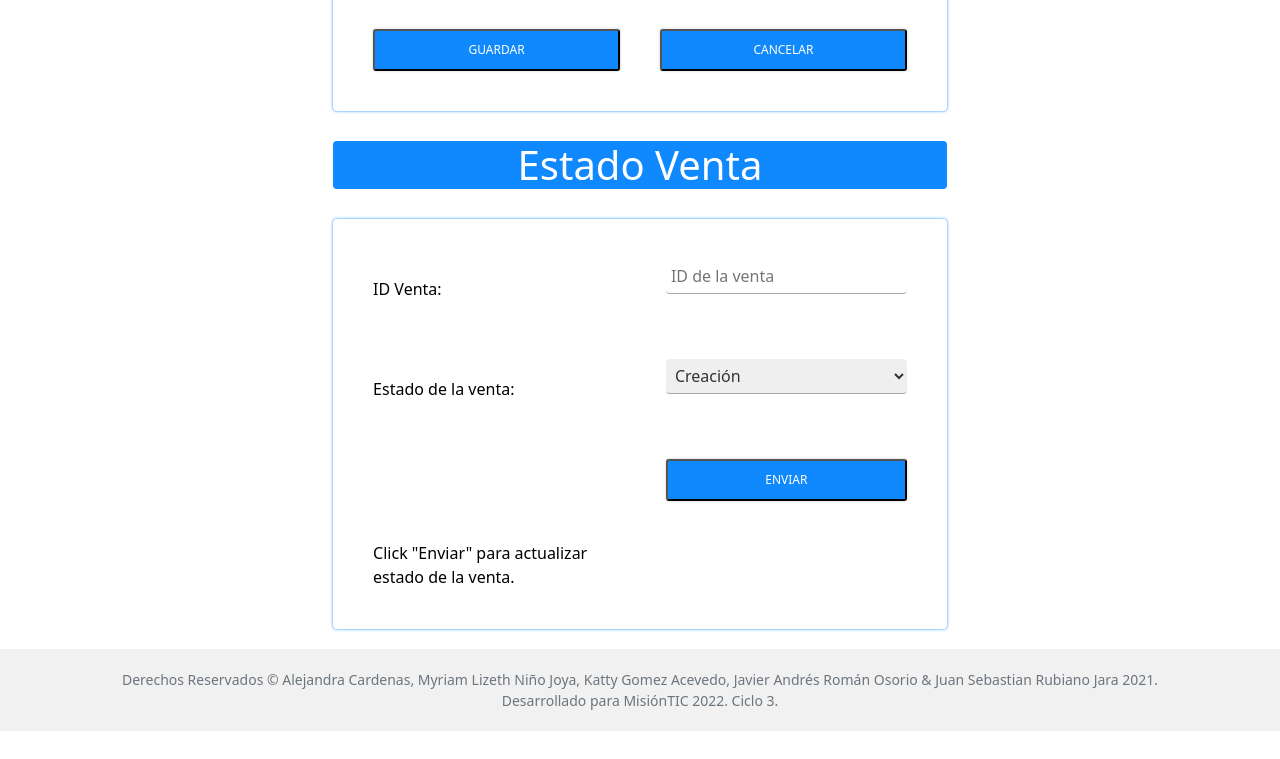
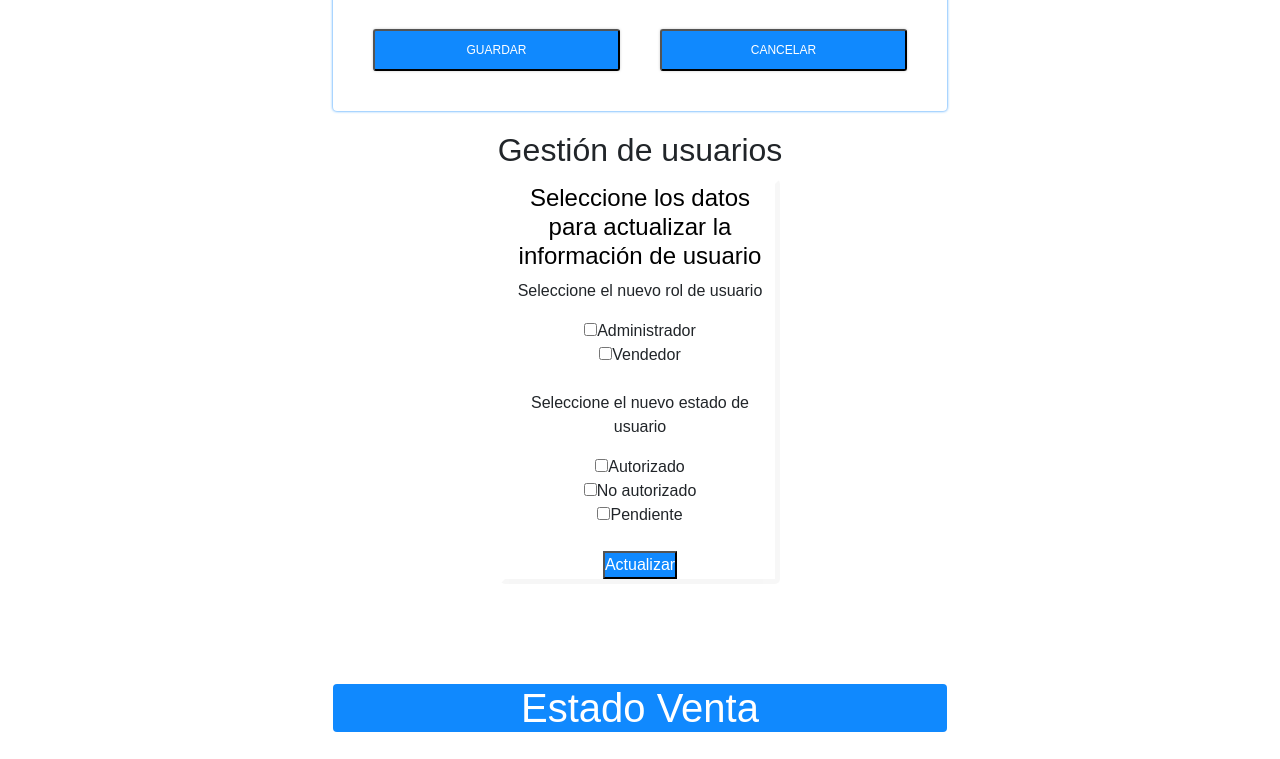
Before and after one commit to jsrubianoj/LAJAKProject, a React (Create React App) app: page / in a window 1280 px wide. Shown: the part 1100-1859 px from the top of the page. Before the commit the page ends 1831 px from the top, so only its background shows below. Built offline with nearby package versions, Linux system fonts and the light colour scheme.

Commit message:
GestionUsuarios

```diff
--- /dev/null
+++ b/src/components/gestionU/GestionU.js
@@ -0,0 +1,43 @@
+import React from 'react'
+import './gestionU.css'
+const GestionU = () => {
+    return (
+        <div>
+            <h2 id="titulo">Gestión de usuarios</h2>
+
+<main>
+
+    <h4 class="texto">Seleccione los datos para actualizar la información de usuario</h4>
+
+    <form class="form">
+
+        <p>Seleccione el nuevo rol de usuario</p>
+        <input type="checkbox" id="administrador" name="administrador" value="administrador"/>
+        <label for="administrador"> Administrador</label>
+        <br/>
+        <input type="checkbox" id="vendedor" name="vendedor" value="vendedor"/>
+        <label for="vendedor"> Vendedor</label><br/>
+    </form>
+
+    <br/>
+    <form class="form">
+        <p>Seleccione el nuevo estado de usuario</p>
+
+        <input type="checkbox" id="autorizado" name="autorizado" value="autorizado"/>
+        <label for="autorizado"> Autorizado</label><br/>
+        <input type="checkbox" id="noAutorizado" name="noAutorizado" value="noAutorizado"/>
+        <label for="noAutorizado"> No autorizado</label><br/>
+        <input type="checkbox" id="pendiente" name="pendiente" value="pendiente"/>
+        <label for="pendiente"> Pendiente</label><br/>
+    </form>
+
+
+    <br/>
+    <button class="centerbutton" type="submit" onclick="funcion()">Actualizar</button>
+    </main>
+     </div>
+    )
+
+
+}
+export default GestionU
--- /dev/null
+++ b/src/components/gestionU/gestionU.css
@@ -0,0 +1,32 @@
+#titulo {
+    text-align: center;
+
+}
+
+.texto {
+    color: black;
+}
+
+body {
+    text-align: center;
+    font-family: sans-serif;
+}
+
+.centerbutton {
+    display:center;
+    color: white;
+    background-color: rgb(16,137,254,255);
+}
+
+main {
+
+    border-style: outset;
+    border-color: rgba(255, 255, 255, 0.103);
+    border-radius: 5px;
+    border-width: 5px;
+    margin-left: 500px;
+    margin-right: 500px;
+    margin-top: 10px;
+    margin-bottom: 100px;
+
+}
--- a/src/index.js
+++ b/src/index.js
@@ -10,11 +10,13 @@ import InfoVendedores from './components/infoVendedores/infoVendedores';
 import EstadoVenta from './components/estadoVenta/EstadoVenta';
 import Footer from './components/Footer/Footer';
 import Header from './components/Header/Header';
+import GestionU from './components/gestionU/GestionU';
 
 ReactDOM.render(
   <React.StrictMode>
    <Header/>
    <InfoVendedores />
+   <GestionU/>
    <EstadoVenta/>
    <Footer/>
   </React.StrictMode>,
```
Also changed, not shown: 1 other file (tests, documents, lock files or other folders).
